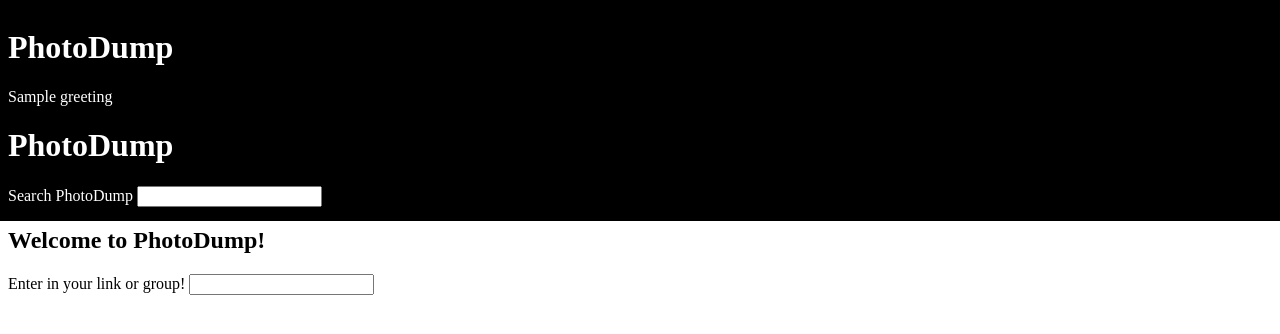
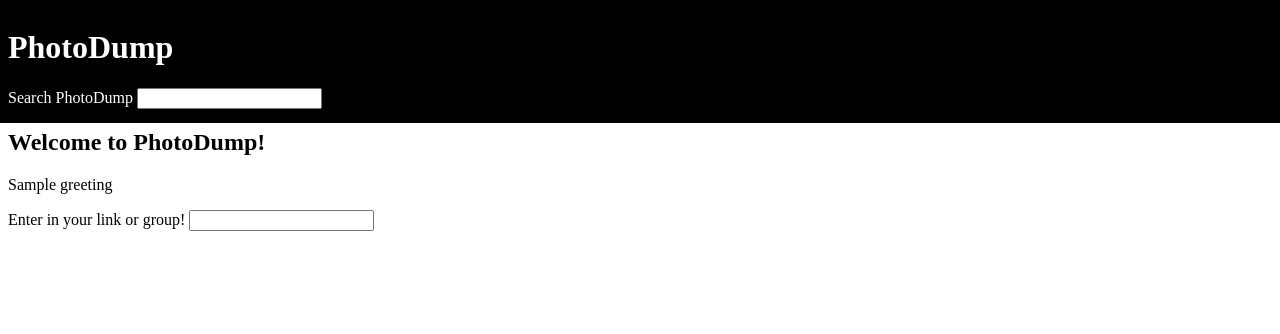
Before and after one commit to Elewis97/PhotoDump, a Python web app: template templates/welcome.html in a window 1280 px wide. Shown: the top 334 px of the page. Run offline with Jinja, Linux system fonts and the light colour scheme; the template is opened without the code that fills it: most values are stand-ins (such as "Sample title", 1, 10 or a date in 2020).

Commit message:
changed header and body of html

```diff
--- a/templates/welcome.html
+++ b/templates/welcome.html
@@ -13,17 +13,17 @@
 <body>
   <div id="header">
     <h1>PhotoDump</h1>
-    <p>{{ greeting }}</p>
 
     <form>
-      <h1>PhotoDump</h1>
       Search PhotoDump
       <input id = "searchbox" type="text" name="searchBox">
     </form>
   </div>
+
   <div id = "welcomestuff">
     <form>
       <h2>Welcome to PhotoDump!</h2>
+      <p>{{ greeting }}</p>
       Enter in your link or group!
       <input id = "searchbox2" type="text" name="searchBox">
     </form>
```
